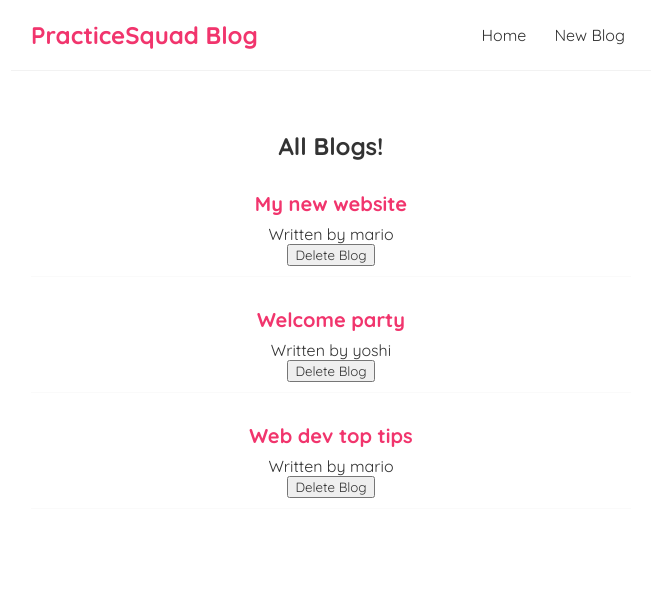
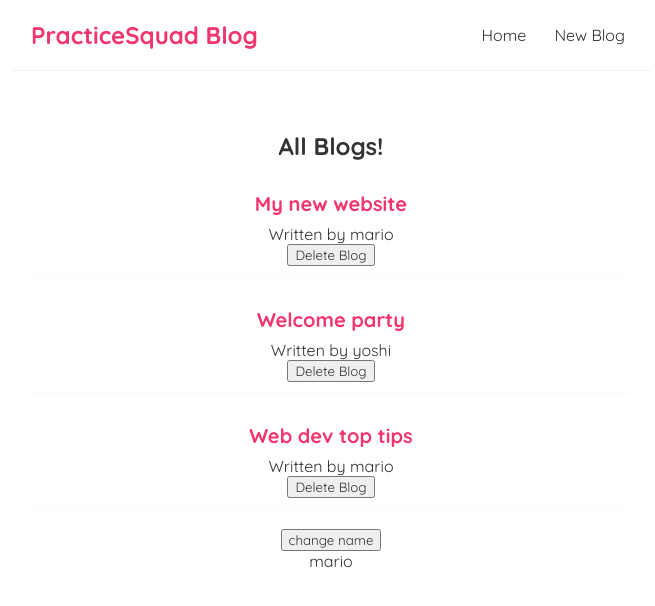
Before and after one commit to ncarlson55/practice-react-blogApp, a React (Create React App) app: page / in a window 1280 px wide. Shown: the top 606 px of the page, without its empty margins (309-964 px from the left). Built offline with nearby package versions, Linux system fonts and the light colour scheme.

Commit message:
Props, State, useEffect intro

```diff
--- /dev/null
+++ b/data/db.json
@@ -0,0 +1,16 @@
+{
+    "blogs": [
+        {
+            "title": "My new website",
+            "body": "lorem ipsum...",
+            "author": "mario",
+            "id": 1
+        },
+        {
+            "title": "Welcome party",
+            "body": "lorem ipsum...",
+            "author": "yoshi",
+            "id": 2
+        }
+    ]
+}
--- a/src/Home.js
+++ b/src/Home.js
@@ -1,4 +1,4 @@
-import { useState } from 'react'
+import { useState, useEffect } from 'react'
 import BlogList from './BlogList'
 
 
@@ -10,6 +10,8 @@
         {title: "Web dev top tips",body: "lorem ipsum...",author: "mario",id: 3}
     ])
 
+    const [name, setName] = useState("mario");
+
     //delete blog post functionality
     const handleDelete = id => {
         const newBlogs = blogs.filter(blog => blog.id !== id);
@@ -17,9 +19,16 @@
 
     }
 
+    useEffect(() => {
+        console.log("use effect ran");
+        console.log(name)
+    }, [name]);
+
     return (
         <div className="home">
             <BlogList blogs={blogs} title="All Blogs!" handleDelete={handleDelete} />
+            <button onClick={() => setName("luigi")}>change name</button>
+            <p>{name}</p>
             {/* <BlogList blogs={blogs.filter(blog => blog.author === "mario")} title="Mario's Blogs" /> */}
         </div>
      );
```
